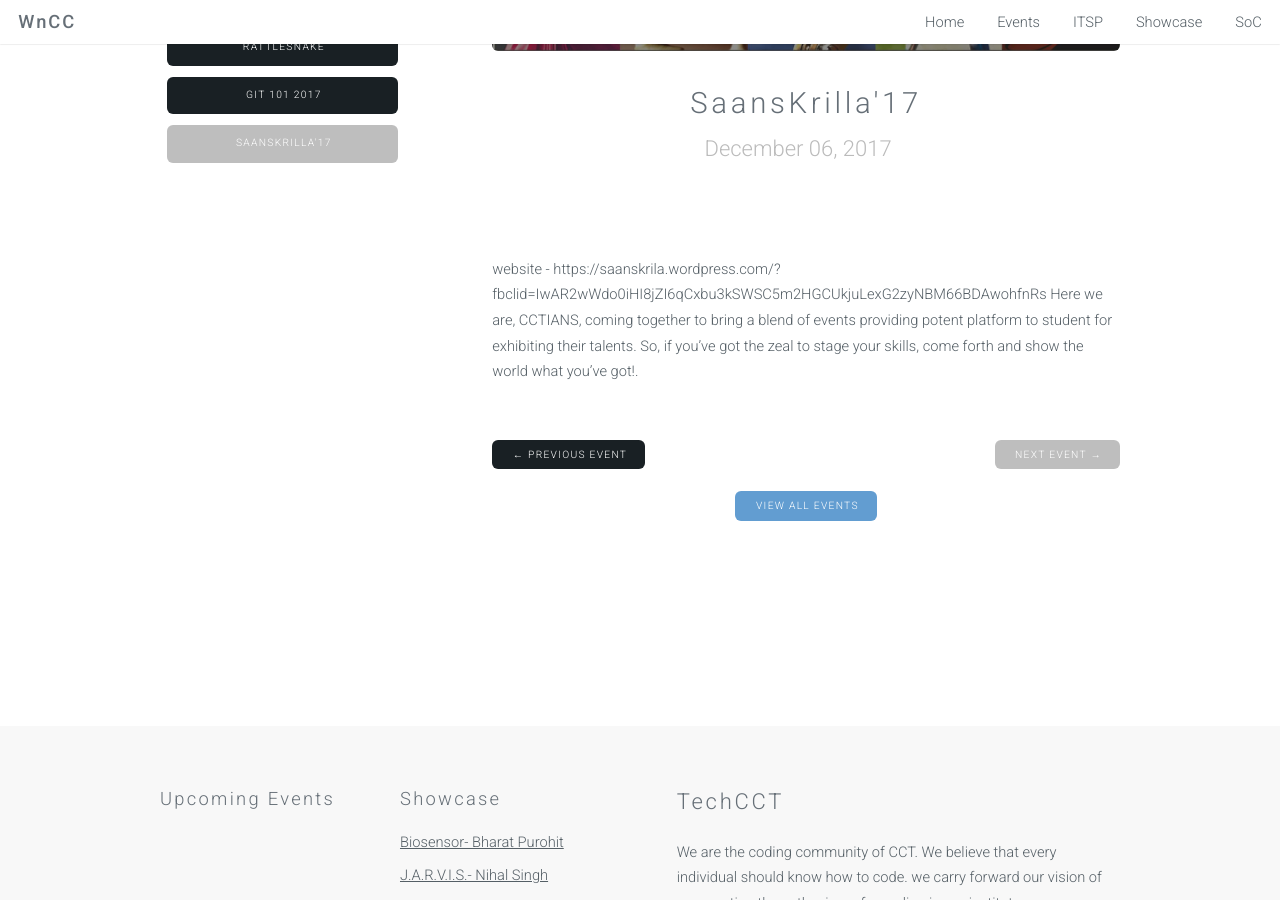
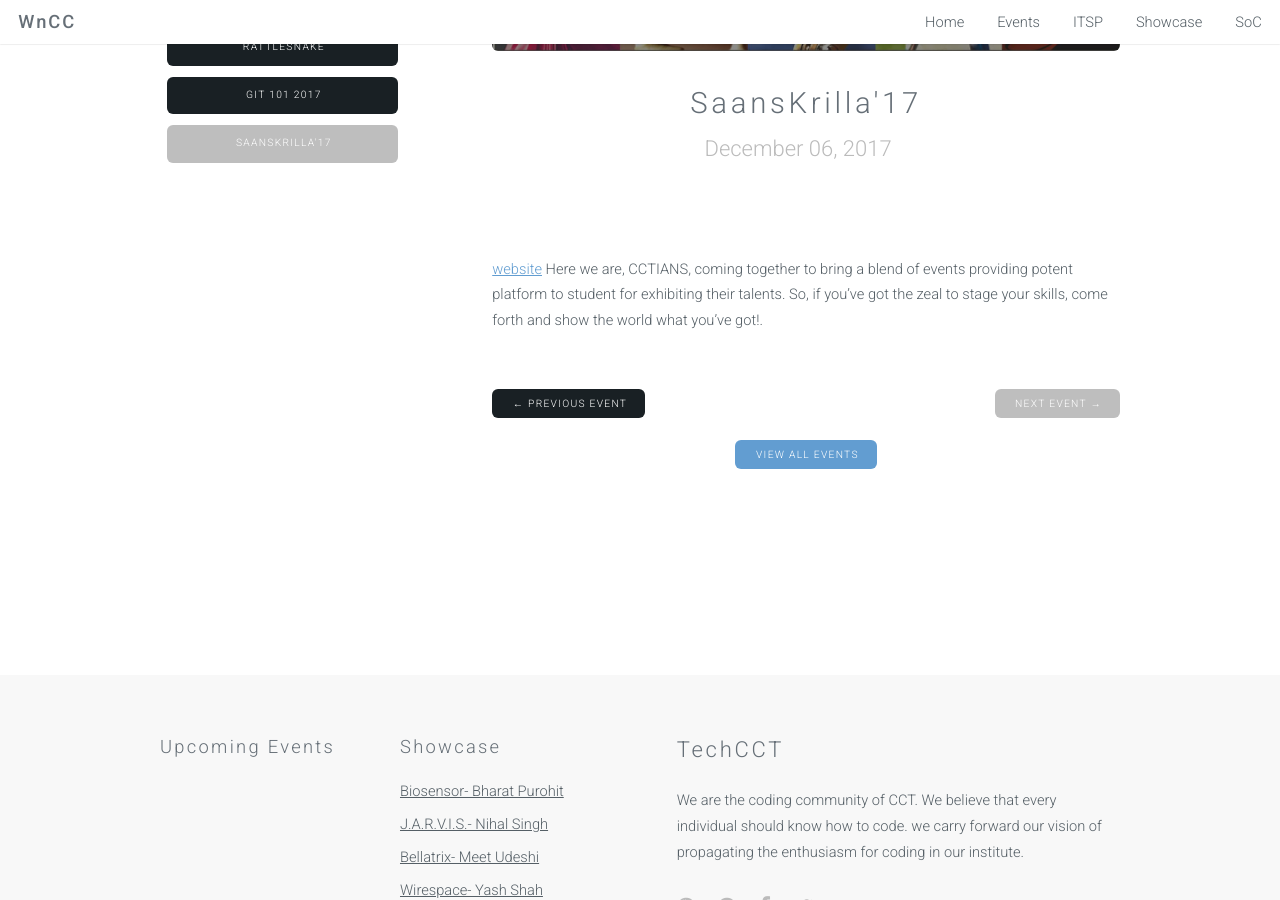
Before and after one commit to TechCCT/TechCCT.github.io, a Jekyll site: the page built from _events/saanskrilla'17.markdown, in a window 1280 px wide and 900 px high, scrolled down 457 px. Built offline with Jekyll 4.4.1, drawn with Linux system fonts in a browser that asks for light colours; nearby versions of some CDN libraries.

Commit message:
Update saanskrilla'17.markdown

```diff
--- a/_events/saanskrilla'17.markdown
+++ b/_events/saanskrilla'17.markdown
@@ -7,5 +7,5 @@ date: "December 6 | 2017"
 weight: 10
 
 ---
-website - https://saanskrila.wordpress.com/?fbclid=IwAR2wWdo0iHI8jZI6qCxbu3kSWSC5m2HGCUkjuLexG2zyNBM66BDAwohfnRs
+[website](https://saanskrila.wordpress.com/?fbclid=IwAR2wWdo0iHI8jZI6qCxbu3kSWSC5m2HGCUkjuLexG2zyNBM66BDAwohfnRs)
 Here we are, CCTIANS, coming together to bring a blend of events providing potent platform to student for exhibiting their talents. So, if you've got the zeal to stage your skills, come forth and show the world what you've got!.
```
